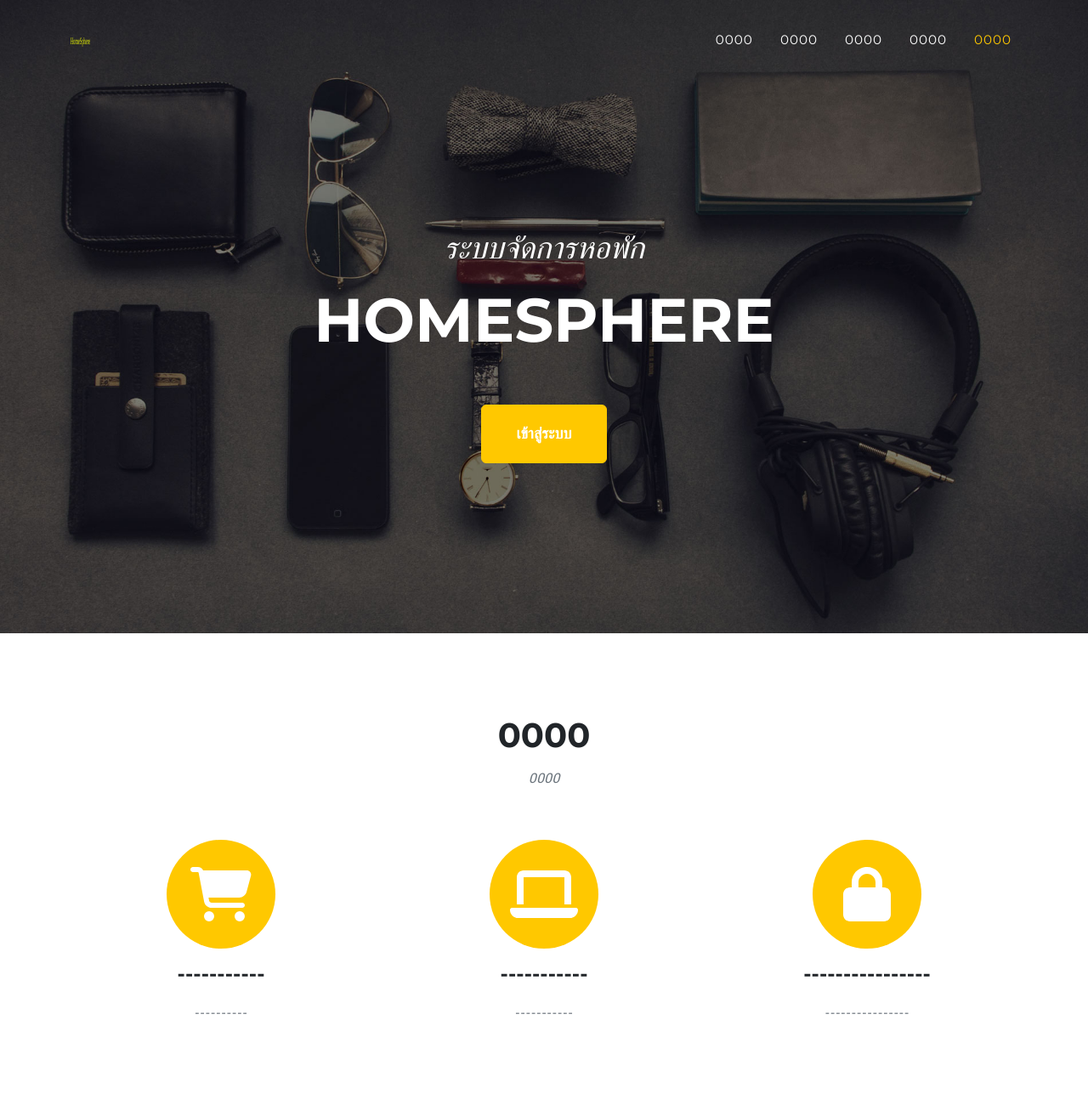
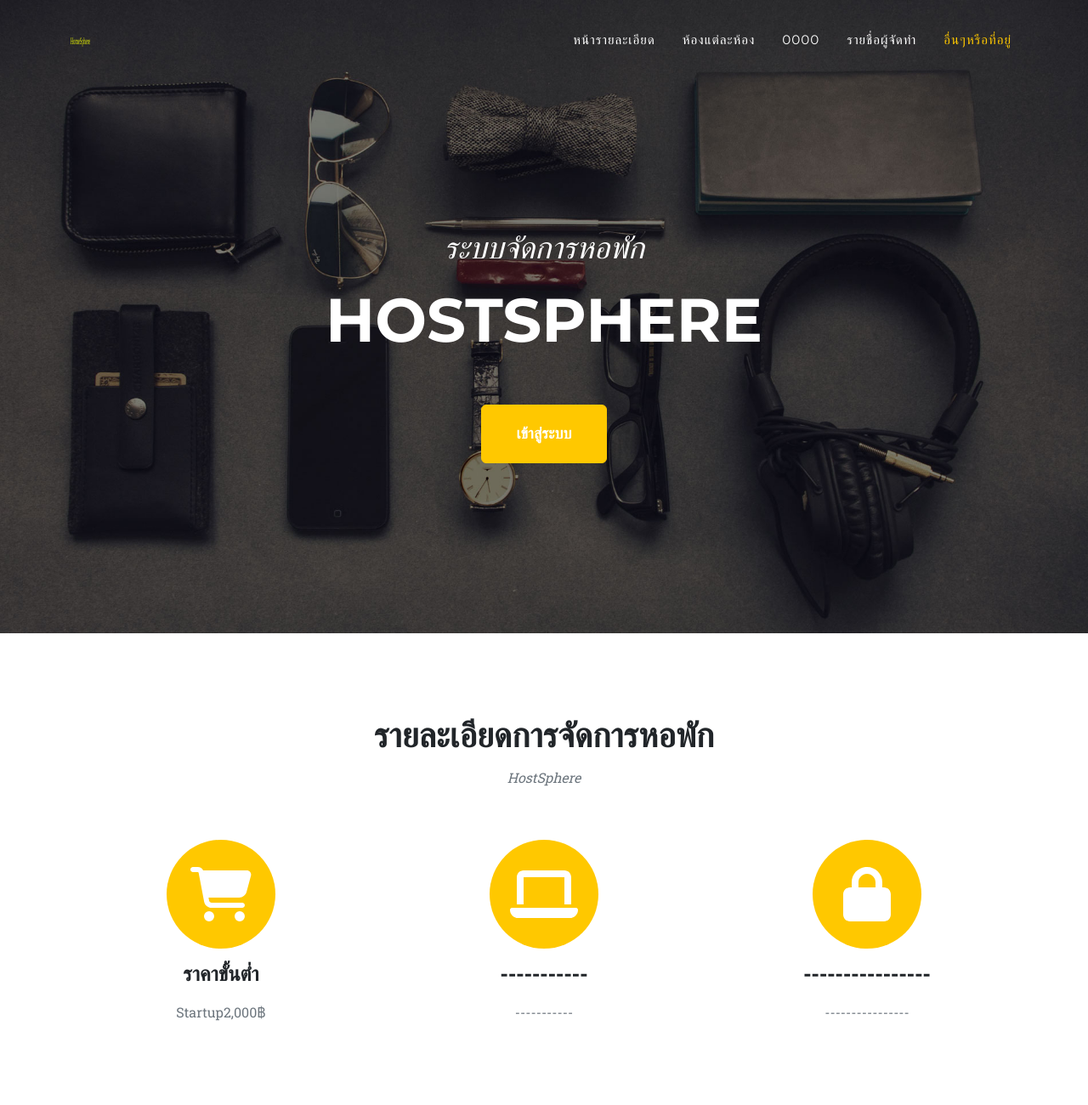
Before and after one commit to prct0002/Hostsphere-web, a plain HTML site: page index.html in a window 1280 px wide. Shown: the top 1300 px of the page at 85% size. Drawn offline with nearby package versions, Linux system fonts and the light colour scheme.

Commit message:
Update index.html

```diff
--- a/index.html
+++ b/index.html
@@ -27,11 +27,11 @@
                 </button>
                 <div class="collapse navbar-collapse" id="navbarResponsive">
                     <ul class="navbar-nav text-uppercase ms-auto py-4 py-lg-0">
-                        <li class="nav-item"><a class="nav-link" href="#services">0000</a></li>
-                        <li class="nav-item"><a class="nav-link" href="#portfolio">0000</a></li>
+                        <li class="nav-item"><a class="nav-link" href="#services">หน้ารายละเอียด</a></li>
+                        <li class="nav-item"><a class="nav-link" href="#portfolio">ห้องแต่ละห้อง</a></li>
                         <li class="nav-item"><a class="nav-link" href="#about">0000</a></li>
-                        <li class="nav-item"><a class="nav-link" href="#team">0000</a></li>
-                        <li class="nav-item"><a class="nav-link" href="#contact">0000</a></li>
+                        <li class="nav-item"><a class="nav-link" href="#team">รายชื่อผู้จัดทำ</a></li>
+                        <li class="nav-item"><a class="nav-link" href="#contact">อื่นๆหรือที่อยู่</a></li>
                     </ul>
                 </div>
             </div>
@@ -40,7 +40,7 @@
         <header class="masthead">
             <div class="container">
                 <div class="masthead-subheading">ระบบจัดการหอพัก</div>
-                <div class="masthead-heading text-uppercase">HomeSphere</div>
+                <div class="masthead-heading text-uppercase">HostSphere</div>
                 <a class="btn btn-primary btn-xl text-uppercase" href="#services">เข้าสู่ระบบ</a>
             </div>
         </header>
@@ -48,8 +48,8 @@
         <section class="page-section" id="services">
             <div class="container">
                 <div class="text-center">
-                    <h2 class="section-heading text-uppercase">0000</h2>
-                    <h3 class="section-subheading text-muted">0000</h3>
+                    <h2 class="section-heading text-uppercase">รายละเอียดการจัดการหอพัก</h2>
+                    <h3 class="section-subheading text-muted">HostSphere</h3>
                 </div>
                 <div class="row text-center">
                     <div class="col-md-4">
@@ -57,8 +57,8 @@
                             <i class="fas fa-circle fa-stack-2x text-primary"></i>
                             <i class="fas fa-shopping-cart fa-stack-1x fa-inverse"></i>
                         </span>
-                        <h4 class="my-3">-----------</h4>
-                        <p class="text-muted">----------</p>
+                        <h4 class="my-3">ราคาขั้นต่ำ</h4>
+                        <p class="text-muted">Startup2,000฿</p>
                     </div>
                     <div class="col-md-4">
                         <span class="fa-stack fa-4x">
```
